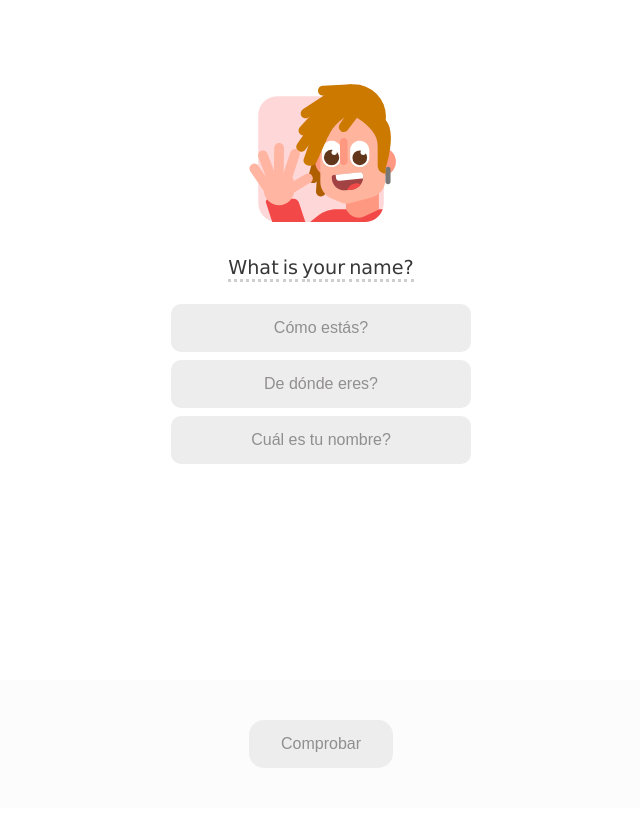
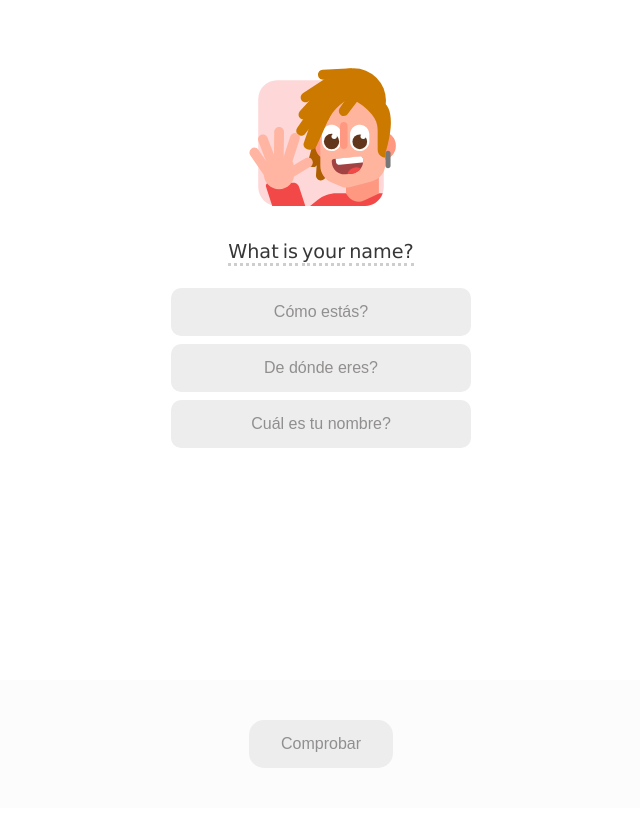
Before and after one commit to sandroormeno/EnglishWeb, a Flask app: page /test in a window 1280 px wide. Shown: the whole page, without its empty margins (319-959 px from the left). Run offline with Flask 2, Linux system fonts and the light colour scheme.

Commit message:
Add files via upload

```diff
--- a/static/css/main.css
+++ b/static/css/main.css
@@ -118,13 +118,6 @@ button {
     bottom: 0;
 }
 
-.main{
-    background: white;
-    height: 300;
-    padding: 1em 0;
-    bottom: 0;
-    align-items: center;
-}
 
 .check {
     background-color: rgb(237, 237, 237);
```
